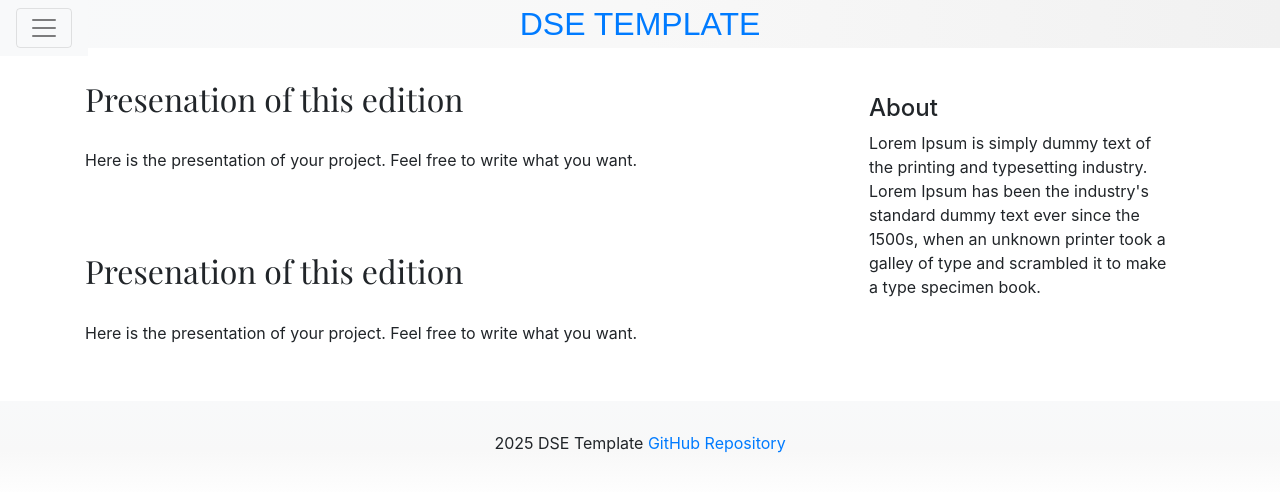
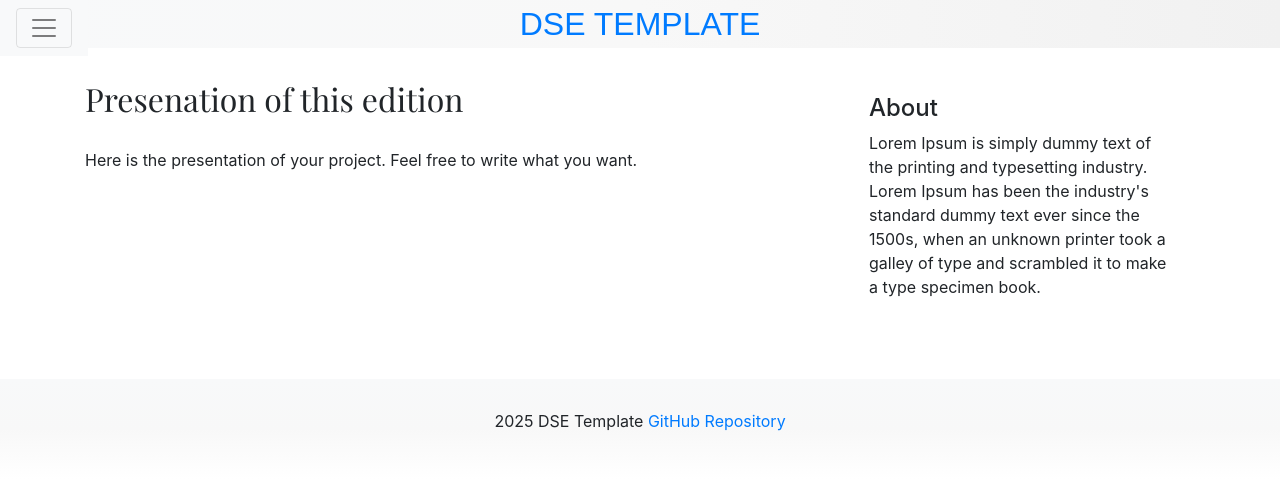
Before and after one commit to Giada-collab/DSE_template, a Jekyll site: the page built from presentation.md, in a window 1280 px wide. Shown: the top 492 px of the page. Built offline with Jekyll 4.4.1, drawn with Linux system fonts in a browser that asks for light colours; some web fonts are replaced.

Commit message:
Update default.html

```diff
--- a/_layouts/default.html
+++ b/_layouts/default.html
@@ -49,13 +49,12 @@
             </div>
             <div class="row g-5">
                 <div class="col-md-8" id="contenidotexto">
-                    <h2 id="presenation-of-this-edition">Presenation of this edition</h2>
-                    <p>Here is the presentation of your project. Feel free to write what you
-                        want.</p>
 
                     {{ content }}
 
-
+                    <!--<h2 id="presenation-of-this-edition">Presenation of this edition</h2>
+                    <p>Here is the presentation of your project. Feel free to write what you
+                        want.</p>-->
                 </div>
                 <div class="col-md-4">
                     <div class="position-sticky" style="padding-top:70px">
```
